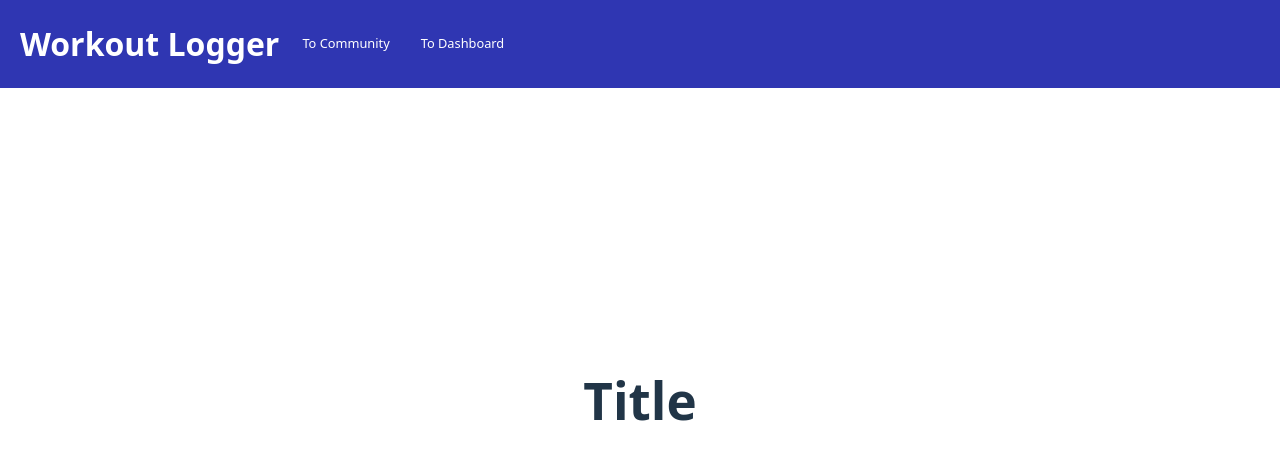
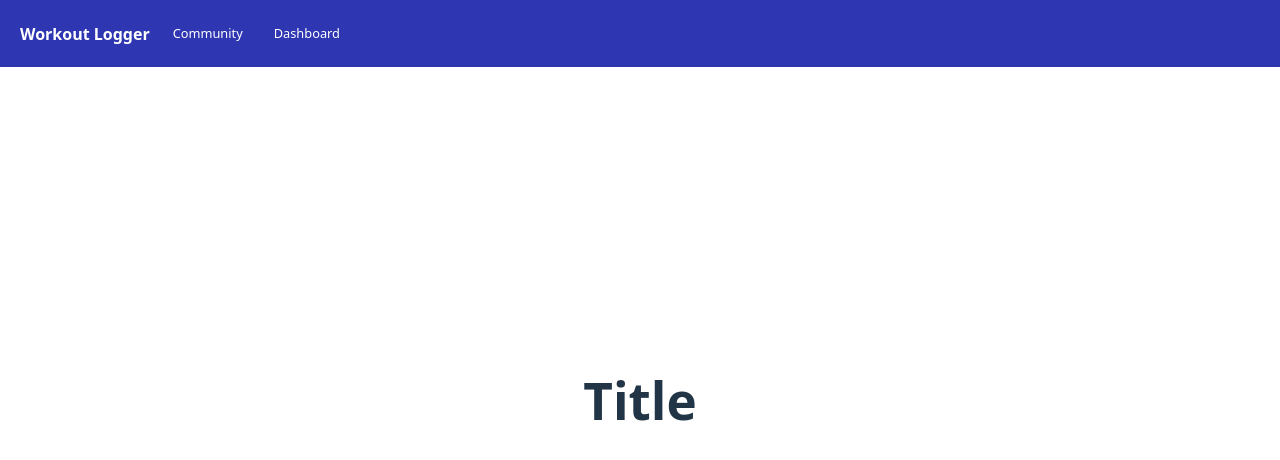
Before and after one commit to johnsonlei1/workout, a React (Vite) app in the folder frontend/: page /community in a window 1280 px wide. Shown: the top 460 px of the page. Built offline with nearby package versions, Linux system fonts and the light colour scheme.

Commit message:
small navbar ui changes

```diff
--- a/frontend/src/App.css
+++ b/frontend/src/App.css
@@ -42,7 +42,6 @@
 }
 
 .title {
-  font-size: 2rem;
   font-weight: bold;
   margin: 0;
   padding: 0;
--- a/frontend/src/components/Navbar.tsx
+++ b/frontend/src/components/Navbar.tsx
@@ -8,8 +8,12 @@ const Navbar = () => {
         <div className="title-with-links">
           <header className="title">Workout Logger</header>
           <div className="nav-links">
-            <Link to="/Community" className="link">To Community</Link>
-            <Link to="/Dashboard" className="link">To Dashboard</Link>
+            <Link to="/Community" className="link">
+              Community
+            </Link>
+            <Link to="/Dashboard" className="link">
+              Dashboard
+            </Link>
           </div>
         </div>
       </div>
```
